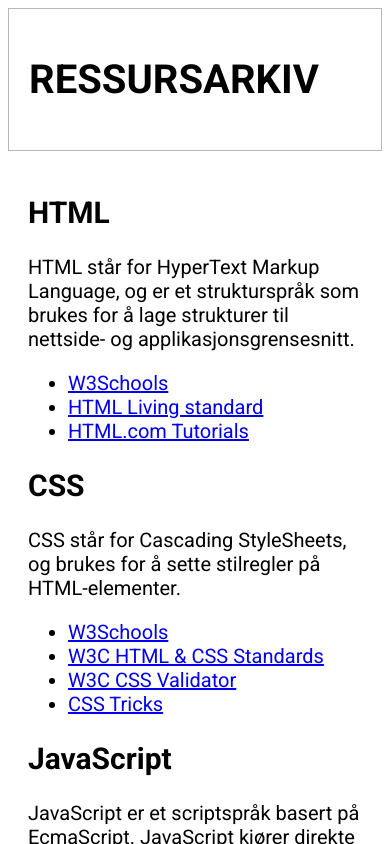
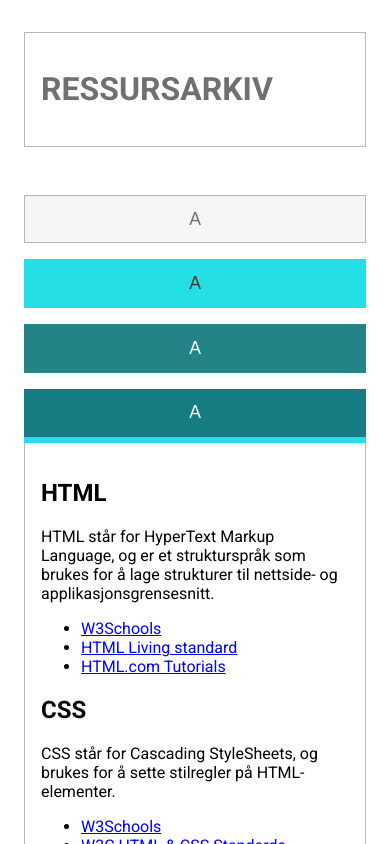
Before and after one commit to julianalsemmani/uin23ak3_resourceapp_group5, a React (Create React App) app in the folder ressursarkiv/: page / in a window 390 px wide. Shown: the top 844 px of the page. Built offline with nearby package versions, Linux system fonts and the light colour scheme.

Commit message:
Testing button style with approved color- contrast

```diff
--- a/ressursarkiv/src/App.js
+++ b/ressursarkiv/src/App.js
@@ -7,7 +7,13 @@ function App() {
   return (
     <div className="container">
       <Header/>
-      <nav>{/* <Link/> */}</nav>
+      <nav>
+        <button className='defaultStyle'>A</button>
+        <button className='activeStyle'>A</button>
+        <button className='testStyle'>A</button>
+        <button className='test2Style'>A</button>
+
+        {/* <Link/> */}</nav>
       <MainContent />
     </div>
   );
--- a/ressursarkiv/src/css/main.css
+++ b/ressursarkiv/src/css/main.css
@@ -4,6 +4,11 @@
   font-size: 20px;
 }
 
+@media (max-width: 600px) {
+  :root {
+    font-size: 16px;
+  }
+}
 .container {
   max-width: 1200px;
   margin: 0 auto;
@@ -12,15 +17,79 @@
 .pageHeader {
   border: 1px solid #b7b7b7;
   padding: 1rem;
+  box-sizing: border-box;
+  margin: 2rem 1rem;
 }
 
 .headerTitle {
   text-transform: uppercase;
+  color: #707070;
 }
 
+nav button {
+  font-size: 1.1rem;
+  text-decoration: none;
+  text-transform: uppercase;
+  outline: none;
+  padding: 0.8rem 1.2rem;
+  margin-right: 1rem;
+  margin-top: 1rem;
+  margin-bottom: 0;
+}
+
+.defaultStyle {
+  background-color: #f5f5f5;
+  color: #707070;
+  border: 1px solid #b7b7b7;
+  border-bottom: none;
+}
+
+.activeStyle {
+  color: #373737;
+  background-color: #25DFE6;
+  border: 1px solid #25DFE6;
+  outline: none;
+}
+
+.testStyle {
+  color: white;
+  background-color: #248386;
+  border: 1px solid #248386;
+  outline: none;
+}
+
+.test2Style {
+  color: white;
+  background-color: #157C82;
+  border: 1px solid #157C82;
+  outline: none;
+}
+
+nav {
+  border-bottom: 6px solid #25DFE6;
+  display: flex;
+  flex-wrap: wrap;
+  margin: 0 1rem;
+}
+
+@media (max-width: 600px) {
+  nav {
+    display: block;
+  }
+  nav button {
+    width: 100%;
+  }
+  nav .defaultStyle {
+    border: 1px solid #b7b7b7;
+  }
+}
 main {
   padding: 1rem;
   max-width: 100%;
+  border: 1px solid #b7b7b7;
+  border-top: none;
+  overflow: hidden;
+  margin: 0 1rem;
 }
 
 /*# sourceMappingURL=main.css.map */
--- a/ressursarkiv/src/sass/abstracts/_mixins.scss
+++ b/ressursarkiv/src/sass/abstracts/_mixins.scss
@@ -1 +1,48 @@
-@use 'variables';
+@use 'variables' as *;
+
+@mixin nav-button(){
+    font-size: 1.1rem;
+
+    text-decoration: none;
+    text-transform: uppercase;
+
+    outline: none;
+
+    padding: 0.8rem 1.2rem;
+    margin-right: 1rem;
+    margin-top: 1rem;
+    margin-bottom: 0;
+
+}
+
+@mixin button-style($color, $background-color, $border){
+    color: $color;
+    background-color: $background-color;
+    border: $border;
+    outline: none;
+
+}
+
+@mixin button-default-style(){
+    background-color: $background-grey;
+    color: $font-grey;
+    border: $border-basis;
+    border-bottom: none;
+
+}
+
+@mixin button-active-style(){
+    background-color: $turqouise;
+    color: $text-color-dark;
+    border: 1px solid $turqouise;
+    outline: none;
+}
+
+@mixin nav-border(){
+    border-bottom: 6px solid $turqouise;
+}
+
+@mixin main-border(){
+    border: $border-basis;
+    border-top: none;
+}
--- a/ressursarkiv/src/sass/abstracts/_variables.scss
+++ b/ressursarkiv/src/sass/abstracts/_variables.scss
@@ -7,16 +7,22 @@ $font-size-small: 16px;
 //colors
 $turqouise: #25DFE6;
 $border-grey: #b7b7b7;
+$font-grey: #707070;
+$background-grey: #f5f5f5;
 
 $turqouise-dark1: #248386;
 $turqouise-dark2: #157C82;
 $turqouise-dark3: #0D4C50;
 $turqouise-dark4: #006165;
+
 $text-color-dark: #373737;
 
 
 //values
 $border-basis: 1px solid $border-grey;
+$border-turqouise: 1px solid $turqouise;
+$border-darker1: 1px solid $turqouise-dark1;
+$border-darker2: 1px solid $turqouise-dark2;
 
 
 
--- /dev/null
+++ b/ressursarkiv/src/sass/abstracts/index.scss
@@ -0,0 +1,2 @@
+@forward 'variables';
+@forward 'mixins';
--- a/ressursarkiv/src/sass/base/_typography.scss
+++ b/ressursarkiv/src/sass/base/_typography.scss
@@ -1,7 +1,15 @@
-@use '../abstracts/variables';
+@use '../abstracts/index.scss' as *;
+
 @import url('https://fonts.googleapis.com/css2?family=Roboto:wght@400;500;700&display=swap');
 
 :root{
     font-family: 'Roboto', sans-serif;
-    font-size: variables.$font-size-basis;
+    font-size: $font-size-basis;
 }
+
+@media (max-width: $breakpoint-small){
+    :root{
+        font-size: $font-size-small;
+
+    }
+}
--- a/ressursarkiv/src/sass/layout/_container.scss
+++ b/ressursarkiv/src/sass/layout/_container.scss
@@ -1,6 +1,6 @@
-@use '../abstracts/variables';
+@use '../abstracts/index.scss' as *;
 
 .container{
-    max-width: variables.$max-width;
+    max-width: $max-width;
     margin: 0 auto;
 }
--- a/ressursarkiv/src/sass/layout/_header.scss
+++ b/ressursarkiv/src/sass/layout/_header.scss
@@ -1,10 +1,14 @@
-@use '../abstracts/variables';
+@use '../abstracts/index.scss' as *;
 
 .pageHeader{
-    border: variables.$border-basis;
+    border: $border-basis;
     padding: 1rem;
+    box-sizing: border-box;
+    margin: 2rem 1rem;
 }
 
 .headerTitle{
     text-transform: uppercase;
+    color: $font-grey;
+
 }
--- a/ressursarkiv/src/sass/layout/_mainContent.scss
+++ b/ressursarkiv/src/sass/layout/_mainContent.scss
@@ -1,5 +1,10 @@
+@use '../abstracts/index.scss' as *;
 
 main{
     padding: 1rem;
     max-width: 100%;
+    @include main-border;
+
+    overflow: hidden;
+    margin: 0 1rem;
 }
--- a/ressursarkiv/src/sass/layout/_nav.scss
+++ b/ressursarkiv/src/sass/layout/_nav.scss
@@ -0,0 +1,43 @@
+@use '../abstracts/index.scss' as *;
+
+nav button{
+    @include nav-button;
+}
+.defaultStyle {
+    @include button-default-style;
+
+}
+
+.activeStyle {
+    @include button-style($text-color-dark, $turqouise,$border-turqouise);
+}
+
+.testStyle {
+    @include button-style(white, $turqouise-dark1, $border-darker1);
+}
+
+.test2Style {
+    @include button-style(white, $turqouise-dark2, $border-darker2);
+}
+
+nav{
+    @include nav-border;
+    display: flex;
+    flex-wrap: wrap;
+    margin: 0 1rem;
+}
+
+
+@media (max-width: $breakpoint-small){
+    nav{
+        display: block;
+        button{
+            width: 100%;
+        }
+        .defaultStyle{
+            border: $border-basis;
+        }
+
+    }
+
+}
--- a/ressursarkiv/src/sass/main.scss
+++ b/ressursarkiv/src/sass/main.scss
@@ -1,4 +1,5 @@
 @use './base/typography';
 @use './layout/container';
 @use './layout/header';
+@use './layout/nav';
 @use './layout/mainContent';
```
Also changed, not shown: 1 other file (tests, documents, lock files or other folders).
